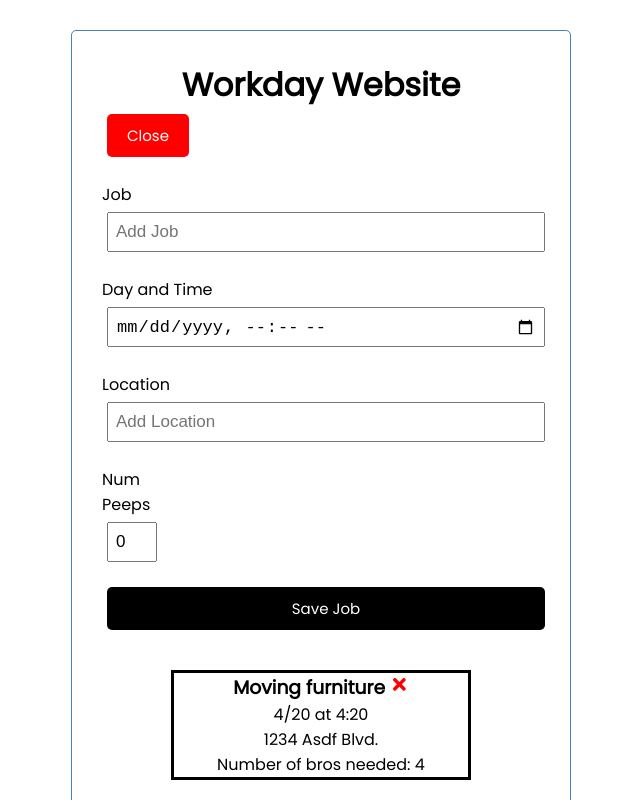
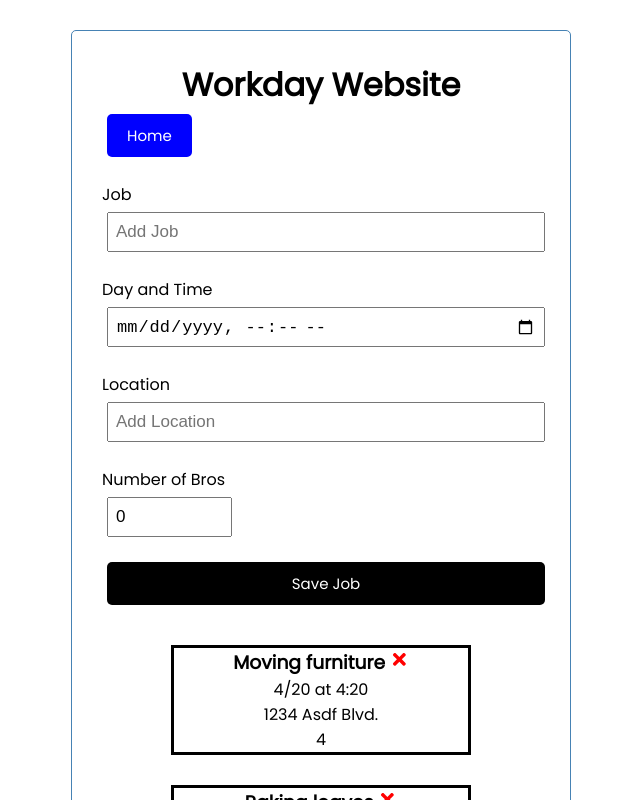
Before and after one commit to dlee371/WorkdayWebsite, a React (Create React App) app in the folder workday/: page / in a window 1280 px wide. Both pictures are taken after a click on the button "Add". Shown: the top 800 px of the page, without its empty margins (319-959 px from the left). Built offline with nearby package versions, Linux system fonts and the light colour scheme.

Commit message:
made some more css adjustments to make everything aligned

```diff
--- a/workday/src/components/AddJob.js
+++ b/workday/src/components/AddJob.js
@@ -40,7 +40,7 @@
                 value={loc} onChange={(e) => setLoc(e.target.value)}/>
             </div>
             <div className='form-control digs'>
-                <label>Num Peeps</label>
+                <label>Number of Bros</label>
                 <input type='number'
                 value={peeps} onChange={(e) => setPeeps(e.target.value)} />
             </div>
--- a/workday/src/components/Button.js
+++ b/workday/src/components/Button.js
@@ -4,7 +4,7 @@
 const Button = ({color, text, onClick}) => {
 
 
-    return <button onClick={onClick} style = {{backgroundColor: color}}
+    return <button onClick={onClick} style = {{backgroundColor: color} }
     className='btn'>{text}</button>
 }
 
--- a/workday/src/components/Header.js
+++ b/workday/src/components/Header.js
@@ -6,7 +6,7 @@
     return (
         <header>
             <h1>{title}</h1>
-            <Button color = {showAdd ? 'red' : 'green'} text = {showAdd ? 'Close' : 'Add'} onClick={onAdd}/>
+            <Button color = {showAdd ? 'blue' : 'green'} text = {showAdd ? 'Home' : 'Add'} onClick={onAdd} />
         </header>
     )
 }
--- a/workday/src/components/Job.js
+++ b/workday/src/components/Job.js
@@ -10,7 +10,7 @@
             onClick={() => onDelete(job.id)}/></h3>
             <p>{job.day}</p>
             <p>{job.loc}</p>
-            <p>Number of bros needed: {job.peeps}</p>
+            <p>{job.peeps}</p>
             </div>
         </div>
     )
--- a/workday/src/index.css
+++ b/workday/src/index.css
@@ -1,9 +1,12 @@
 @import url('https://fonts.googleapis.com/css2?family=Poppins:wght@300;400&display=swap');
 
 
+.righty {
+  float: right;
+}
 
 .digs {
-  width: 50px;
+  width: 125px;
 }
 
 .box {
@@ -13,6 +16,7 @@
   align-items: center;
   margin: auto;
   margin-bottom: 30px;
+  margin-top: 30px;
 
 }
 
```
